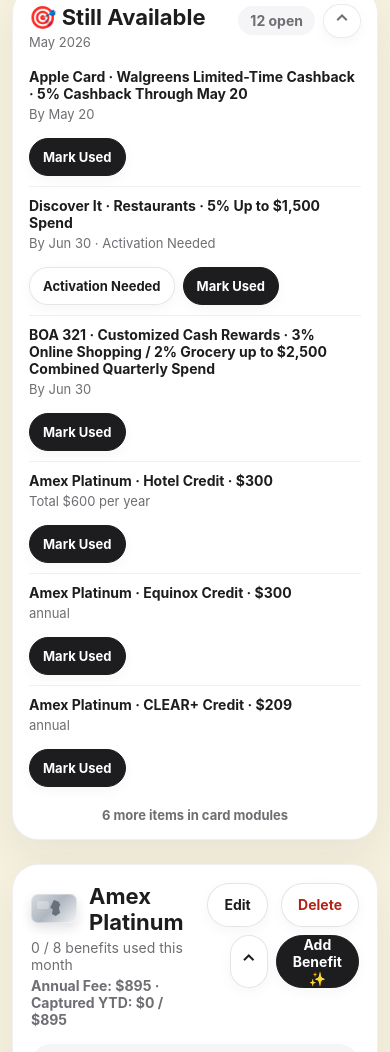
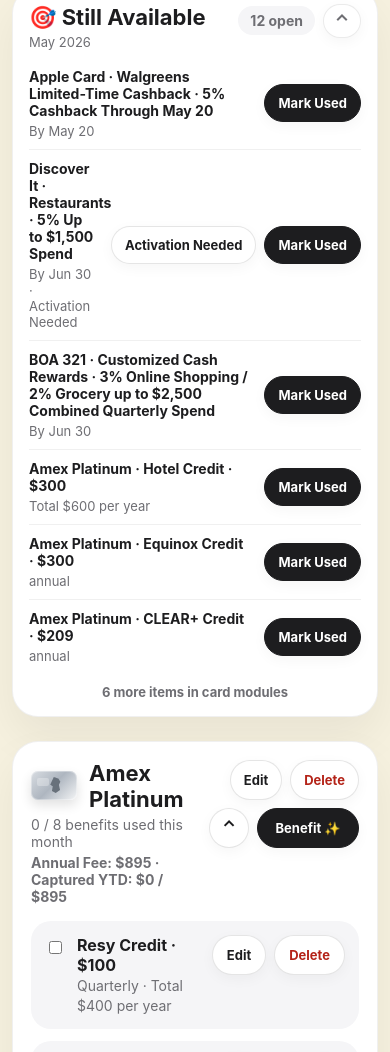
Before and after one commit to miancao/Credit-Perks, a plain HTML site: page index.html in a window 390 px wide. Shown: the part 304-1356 px from the top of the page. Drawn offline with Linux system fonts and the light colour scheme.

Commit message:
UI Update

```diff
--- a/app.js
+++ b/app.js
@@ -265,11 +265,13 @@
   const hasSpend = typeof benefit.spendCap === 'number';
   const spendPct = hasSpend ? Math.min(((benefit.currentSpend || 0) / (benefit.spendCap || 1)) * 100, 100) : 0;
   const subText = benefitSubText(benefit, deadline);
+  const displayTitle = `${titleCaseLabel(benefit.name)} · ${titleCaseLabel(effectiveValueLabel(benefit))}`;
+  const isLong = hasSpend || displayTitle.length > 46 || subText.length > 58;
   return `
-    <div class="benefit ${benefit.currentPeriodUsed ? 'used' : ''} ${hasSpend ? 'has-spend' : ''}">
+    <div class="benefit ${benefit.currentPeriodUsed ? 'used' : ''} ${hasSpend ? 'has-spend' : ''} ${isLong ? 'benefit-long' : ''}">
       <label>
         <input type="checkbox" ${benefit.currentPeriodUsed ? 'checked' : ''} data-action="toggle-used" data-id="${benefit.id}">
-        <span><span class="benefit-name">${escapeHtml(titleCaseLabel(benefit.name))} · ${escapeHtml(titleCaseLabel(effectiveValueLabel(benefit)))}</span><span class="row-sub">${escapeHtml(subText)}</span>${hasSpend ? `<span class="spend-block"><span>$${(benefit.currentSpend || 0).toLocaleString()} / $${benefit.spendCap.toLocaleString()} Used This Quarter</span><span class="progress"><span style="width:${spendPct}%"></span></span></span>` : ''}</span>
+        <span><span class="benefit-name">${escapeHtml(displayTitle)}</span><span class="row-sub">${escapeHtml(subText)}</span>${hasSpend ? `<span class="spend-block"><span>$${(benefit.currentSpend || 0).toLocaleString()} / $${benefit.spendCap.toLocaleString()} Used This Quarter</span><span class="progress"><span style="width:${spendPct}%"></span></span></span>` : ''}</span>
       </label>
       <div class="row-actions">
         ${hasSpend ? `<label class="spend-input"><span>$</span><input type="number" min="0" max="${benefit.spendCap}" value="${benefit.currentSpend || 0}" data-action="update-spend" data-id="${benefit.id}" aria-label="Current spend for ${escapeAttr(benefit.name)}"></label>` : ''}
--- a/styles.css
+++ b/styles.css
@@ -53,7 +53,7 @@
 .muted { color: #6e6e73; }
 .count { border-radius: 999px; background: #f5f5f7; padding: 6px 12px; color: #6e6e73; font-size: 14px; font-weight: 650; white-space: nowrap; }
 .available-list { display: flex; flex-direction: column; }
-.available-row { display: flex; justify-content: space-between; align-items: center; gap: 16px; padding: 14px 0; border-top: 1px solid rgba(0,0,0,.06); }
+.available-row { display: grid; grid-template-columns: minmax(0, 1fr) auto; justify-content: space-between; align-items: center; gap: 16px; padding: 14px 0; border-top: 1px solid rgba(0,0,0,.06); }
 .available-row:first-child { border-top: 0; }
 .row-title { margin: 0; font-size: 15px; font-weight: 700; }
 .row-sub { margin: 4px 0 0; color: #6e6e73; font-size: 14px; }
@@ -76,19 +76,24 @@
 .card-mini-apple-card::before { display: none; }
 .card-mini-apple-card span { position: absolute; left: 6px; bottom: 4px; font-size: 12px; line-height: 1; }
 .card-actions { display: flex; flex-wrap: wrap; gap: 8px; justify-content: flex-end; }
-.secondary-actions { display: contents; }
+.secondary-actions { display: inline-flex; gap: 8px; justify-content: flex-end; }
+.add-benefit-action { white-space: nowrap; }
 .benefits { display: flex; flex-direction: column; gap: 12px; }
-.benefit { display: flex; align-items: center; justify-content: space-between; gap: 14px; border-radius: 20px; background: #f5f5f7; padding: 14px; }
+.benefit { display: grid; grid-template-columns: minmax(0, 1fr) auto; align-items: start; gap: 14px; border-radius: 20px; background: #f5f5f7; padding: 14px; }
+.benefit.benefit-long { grid-template-columns: minmax(0, 1fr); }
+.benefit.benefit-long > .row-actions { justify-self: end; }
 .benefit label { display: flex; align-items: flex-start; gap: 12px; min-width: 0; cursor: pointer; }
 .benefit input[type="checkbox"] { width: 21px; height: 21px; margin-top: 2px; accent-color: #1d1d1f; }
+.benefit > .row-actions { display: flex; align-items: center; justify-content: flex-end; gap: 8px; align-self: start; }
+.benefit > .row-actions .button { min-height: 40px; padding: 0 14px; font-size: 13px; }
 .benefit-name { display: block; font-weight: 700; }
 .benefit.used .benefit-name { color: #86868b; text-decoration: line-through; }
 .spend-block { display: block; margin-top: 10px; color: #6e6e73; font-size: 14px; font-weight: 700; }
 .progress { display: block; height: 8px; margin-top: 7px; overflow: hidden; border-radius: 999px; background: white; }
 .progress span { display: block; height: 100%; border-radius: inherit; background: #1d1d1f; }
-.spend-input { display: grid; grid-template-columns: auto 1fr; align-items: center; gap: 8px; min-height: 44px; min-width: 132px; border: 1px solid rgba(0,0,0,.1); border-radius: 999px; background: #fff; padding: 0 14px; font-size: 14px; font-weight: 800; line-height: 44px; }
+.spend-input { display: grid; grid-template-columns: auto 1fr; align-items: center; gap: 8px; min-height: 40px; min-width: 112px; border: 1px solid rgba(0,0,0,.1); border-radius: 999px; background: #fff; padding: 0 12px; font-size: 13px; font-weight: 800; line-height: 40px; }
 .spend-input span { justify-self: start; color: #1d1d1f; }
-.spend-input input { width: 78px; height: 44px; border: 0; background: transparent; outline: 0; text-align: right; font-weight: 800; line-height: 44px; padding: 0; }
+.spend-input input { width: 62px; height: 40px; border: 0; background: transparent; outline: 0; text-align: right; font-weight: 800; line-height: 40px; padding: 0; }
 .empty { border-radius: 20px; background: #f5f5f7; padding: 20px; color: #6e6e73; font-weight: 600; text-align: center; }
 .modal-backdrop { position: fixed; inset: 0; z-index: 20; display: flex; align-items: center; justify-content: center; padding: 16px; background: rgba(0,0,0,.25); backdrop-filter: blur(10px); }
 .modal { width: min(100%, 680px); max-height: 92vh; overflow: auto; border-radius: 30px; background: #fff; padding: 24px; box-shadow: 0 24px 70px rgba(0,0,0,.18); }
@@ -128,15 +133,27 @@
   .shell { width: min(100% - 24px, 1120px); padding-top: 20px; }
   .panel, .card { border-radius: 26px; padding: 18px; }
   .attention-panel { padding: 16px; }
-  .available-row, .benefit { align-items: stretch; flex-direction: column; }
+  .available-row { grid-template-columns: minmax(0, 1fr) auto; align-items: center; }
+  .benefit { grid-template-columns: minmax(0, 1fr) auto; align-items: start; }
+  .benefit.benefit-long { grid-template-columns: minmax(0, 1fr); }
   .row-actions { justify-content: flex-start; }
+  .available-row .row-actions { justify-content: flex-end; }
+  .benefit > .row-actions { justify-content: flex-end; }
   .grid-2, .grid-3, .check-grid { grid-template-columns: 1fr; }
   .modal-backdrop { align-items: flex-end; padding: 10px; }
   .modal { border-radius: 26px; padding: 18px; }
   .button, .pill { width: auto; }
   .card-head { align-items: flex-start; }
-  .card-actions { display: grid; grid-template-columns: auto auto; justify-content: end; justify-items: end; }
-  .secondary-actions { display: contents; }
+  .card-actions { display: grid; grid-template-columns: auto auto; justify-content: end; justify-items: end; align-content: start; gap: 8px; }
+  .secondary-actions { grid-column: 1 / -1; grid-row: 1; display: inline-flex; gap: 8px; justify-content: flex-end; }
   .fold-card-action { grid-column: 1; grid-row: 2; }
   .add-benefit-action { grid-column: 2; grid-row: 2; }
+  .card-actions .button { min-height: 40px; padding: 0 13px; font-size: 13px; }
+  .card-actions .icon-fold { width: 40px; min-width: 40px; padding: 0; font-size: 17px; }
+  .card-actions .add-benefit-action { min-width: 118px; padding: 0 14px; white-space: nowrap; }
 }
+
+@media (max-width: 430px) {
+  .card-actions .add-benefit-action { font-size: 0; min-width: 102px; }
+  .card-actions .add-benefit-action::before { content: "Benefit ✨"; font-size: 13px; }
+}
```
